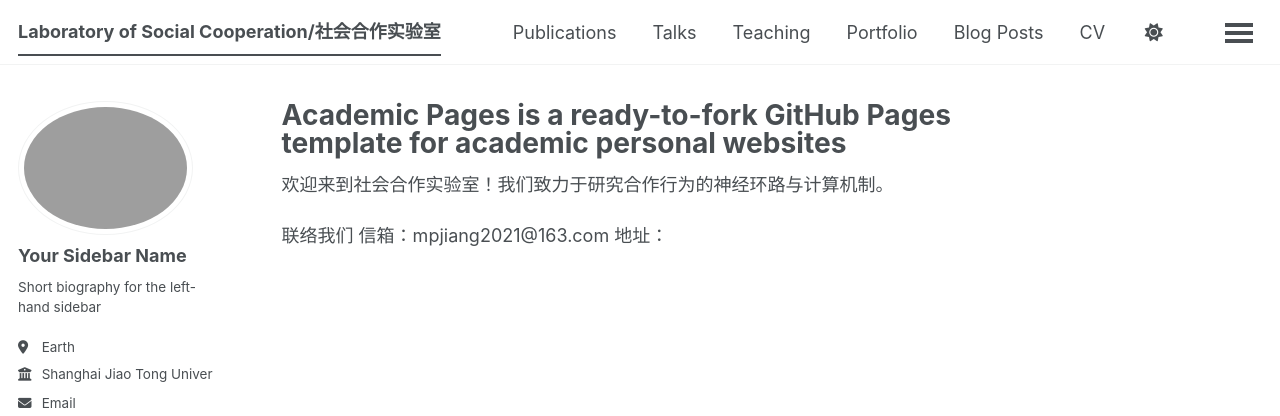
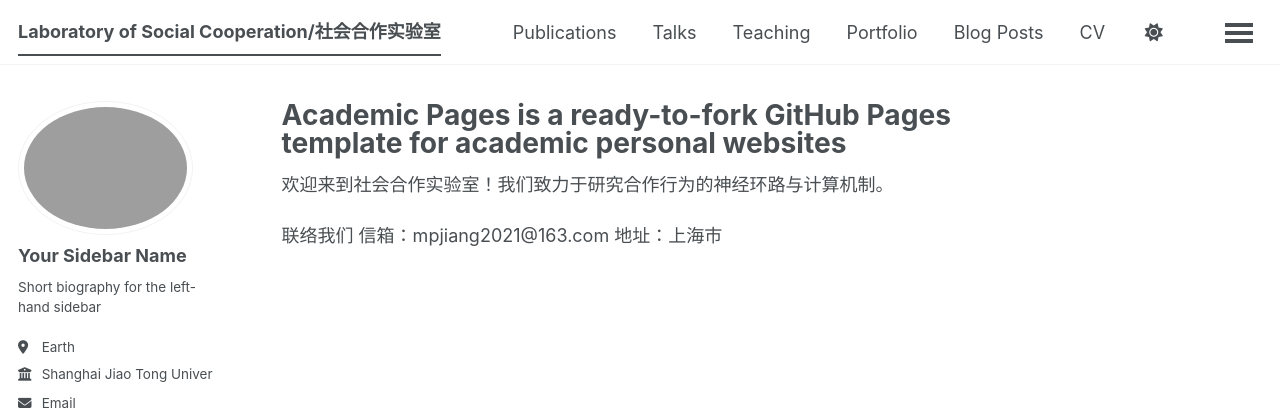
Before and after one commit to MengpingJiang/mengpingjiang.github.io, a Jekyll site: the page built from _pages/about.md, in a window 1280 px wide. Shown: the top 416 px of the page. Built offline with Jekyll 4.4.1, drawn with Linux system fonts in a browser that asks for light colours; some web fonts are replaced; a script bundle is joined from its source files by our own code; library files that are not in the unit come from our copies.

Commit message:
Update about.md

```diff
--- a/_pages/about.md
+++ b/_pages/about.md
@@ -11,4 +11,4 @@ redirect_from:
 
 联络我们
 信箱：mpjiang2021@163.com
-地址：
+地址：上海市
```
